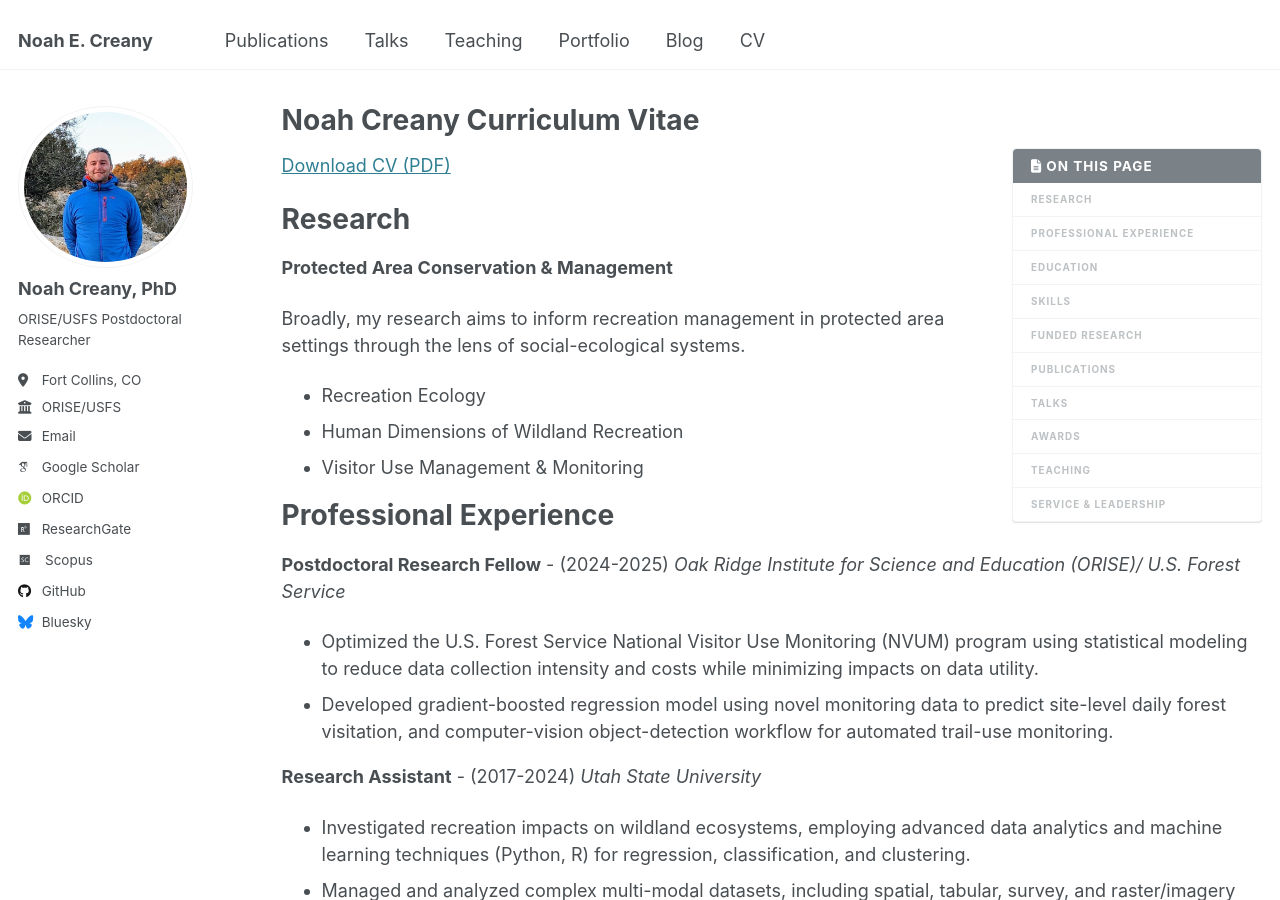
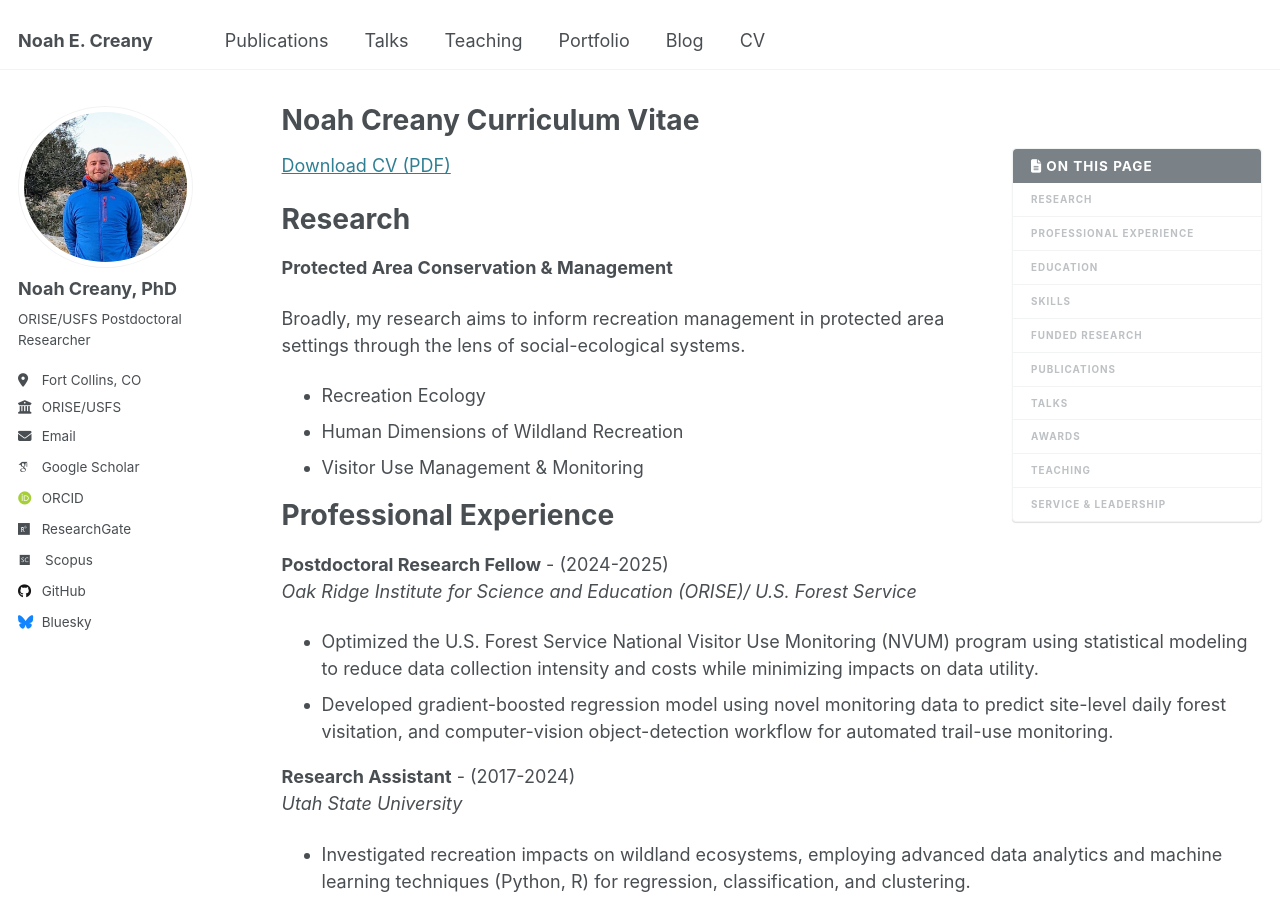
Before and after one commit to noahcreany/noahcreany.github.io, a Jekyll site: the page built from _pages/cv.md, in a window 1280 px wide and 900 px high. Built offline with Jekyll 4.4.1, drawn with Linux system fonts in a browser that asks for light colours; some web fonts are replaced.

Commit message:
Update cv.md

```diff
--- a/_pages/cv.md
+++ b/_pages/cv.md
@@ -25,12 +25,12 @@ through the lens of social-ecological systems.
 Professional Experience
 ======
 
-**Postdoctoral Research Fellow** - (2024-2025)
+**Postdoctoral Research Fellow** - (2024-2025)\
 *Oak Ridge Institute for Science and Education (ORISE)/ U.S. Forest Service*
 - Optimized the U.S. Forest Service National Visitor Use Monitoring (NVUM) program using statistical modeling to reduce data collection intensity and costs while minimizing impacts on data utility.
 - Developed gradient-boosted regression model using novel monitoring data to predict site-level daily forest visitation, and computer-vision object-detection workflow for automated trail-use monitoring.
 
-**Research Assistant** - (2017-2024)
+**Research Assistant** - (2017-2024)\
 *Utah State University*
 - Investigated recreation impacts on wildland ecosystems, employing advanced data analytics and machine learning techniques (Python, R) for regression, classification, and clustering.
 - Managed and analyzed complex multi-modal datasets, including spatial, tabular, survey, and raster/imagery data.
```
